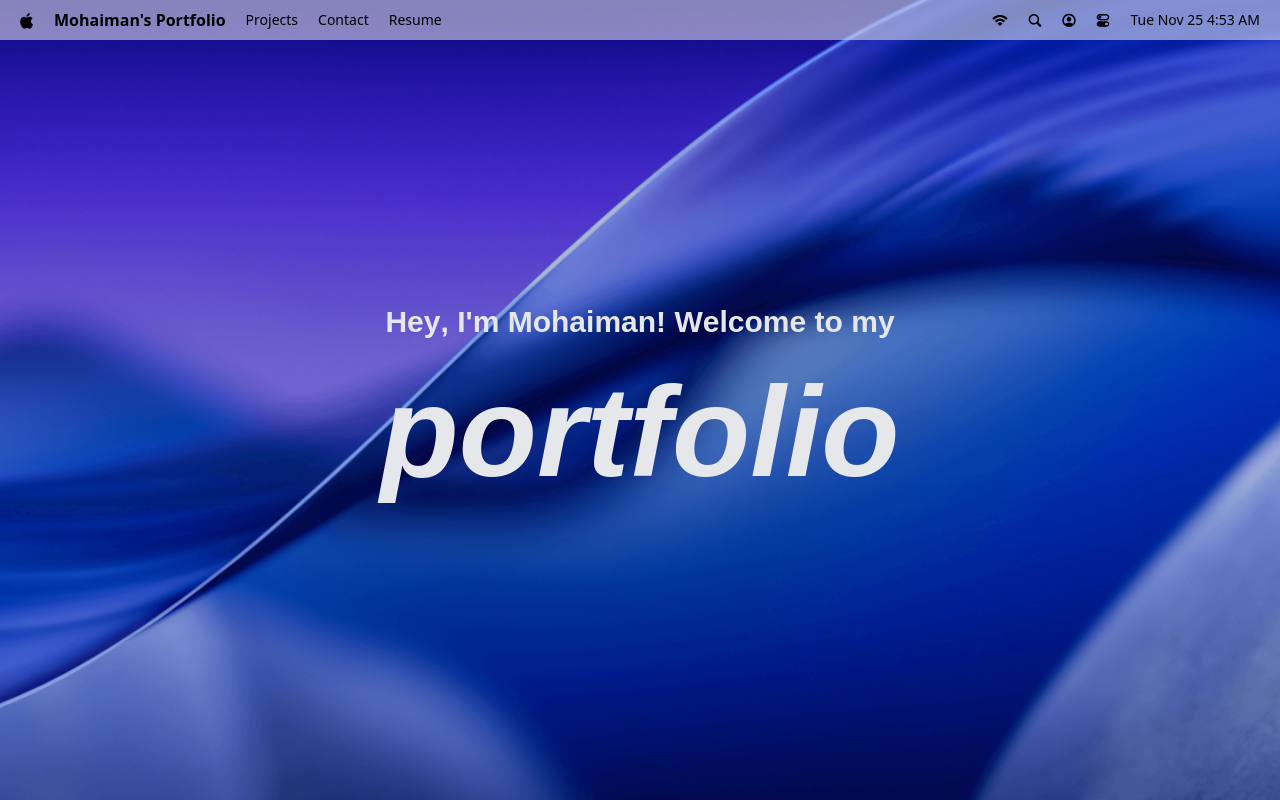
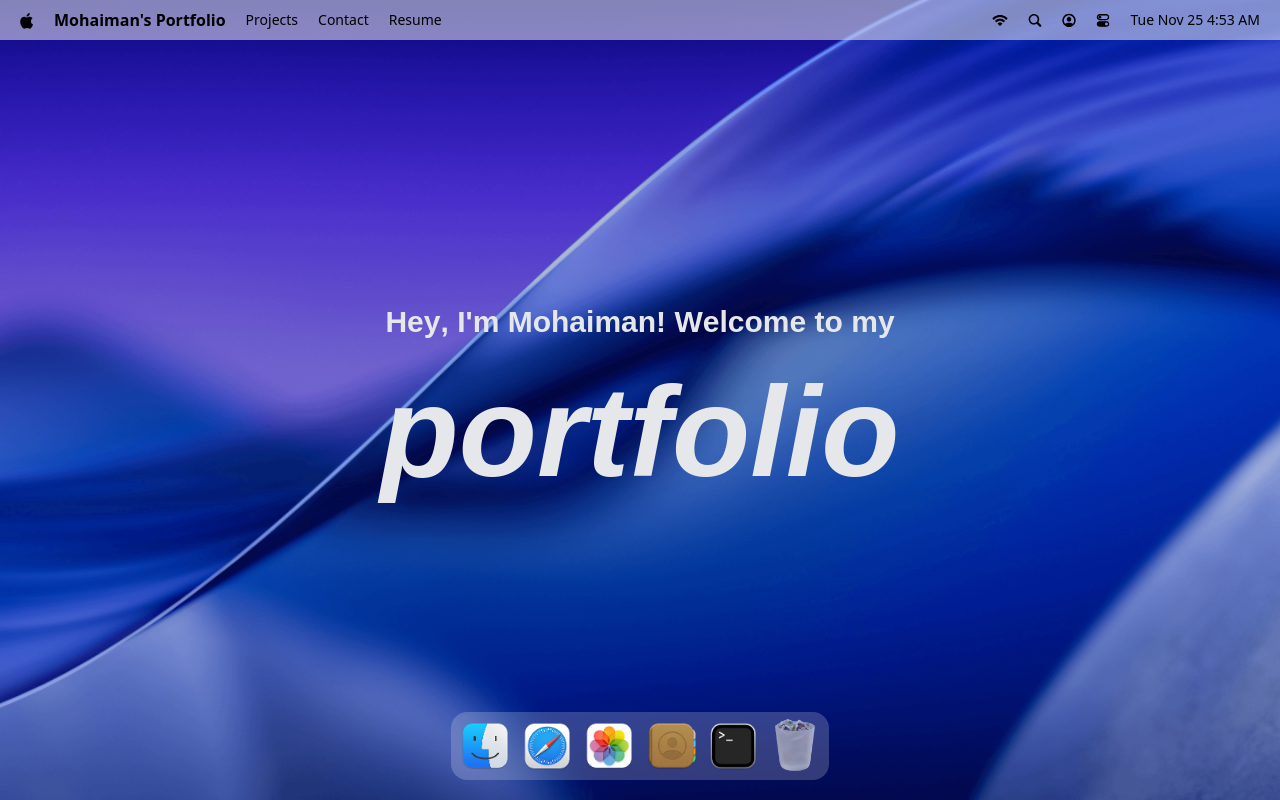
Before and after one commit to m4mohaiman/portfolio-macos-style, a React (Vite) app: page / in a window 1280 px wide. Built offline with nearby package versions, Linux system fonts and the light colour scheme; a web font is replaced by a local one.

Commit message:
dock created

```diff
--- a/package.json
+++ b/package.json
@@ -17,6 +17,7 @@
     "lucide-react": "^0.554.0",
     "react": "^19.2.0",
     "react-dom": "^19.2.0",
+    "react-tooltip": "^5.30.0",
     "tailwindcss": "^4.1.17"
   },
   "devDependencies": {
--- a/src/App.jsx
+++ b/src/App.jsx
@@ -1,12 +1,12 @@
 import React from 'react'
-import Navbar from  "#components/Navbar.jsx"
-import Welcome from  "#components/Welcome.jsx"
+import { Dock , Welcome ,Navbar } from "#components"
 
 const App = () => {
     return (
         <main>
             <Navbar></Navbar>
             <Welcome></Welcome>
+            <Dock></Dock>
         </main>
     )
 }
--- /dev/null
+++ b/src/components/Dock.jsx
@@ -0,0 +1,78 @@
+import React, {useRef} from 'react'
+import {dockApps} from "#constants/index.js";
+import {Tooltip} from 'react-tooltip'
+import {useGSAP} from "@gsap/react";
+import gsap from 'gsap';
+
+
+const Dock = () => {
+    const dockRef = useRef(null);
+
+    useGSAP(() => {
+        const dock = dockRef.current;
+        if (!dock) return;
+
+        const icons = dock.querySelectorAll('.dock-icon');
+
+        const animateIcon = (mouseX) => {
+            const {left} = dock.getBoundingClientRect();
+            icons.forEach((icon) => {
+                const {left: iconLeft, width} = icon.getBoundingClientRect();
+                const center = iconLeft - left + width / 2;
+                const distance = Math.abs(mouseX - center);
+                const intensity = Math.exp(-(distance ** 2.5) / 20000);
+                gsap.to(icon, {scale: 1 + 0.25 * intensity, y: -15 * intensity, duration: 0.2, ease: 'power1.out'});
+            });
+        }
+
+        const handleMouseMove = (e) => {
+            const {left} = dock.getBoundingClientRect();
+            animateIcon(e.clientX - left);
+        };
+
+        const resetIcons = () => {
+            icons.forEach((icon) => gsap.to(icon, {scale: 1, y: 0, duration: 0.3, ease: 'power1.out'}));
+        }
+
+        dock.addEventListener('mousemove', handleMouseMove)
+        dock.addEventListener('mouseleave', resetIcons)
+
+        return () => {
+            dock.removeEventListener('mousemove', handleMouseMove)
+            dock.removeEventListener('mouseleave', resetIcons)
+        }
+
+    }, [])
+
+
+    const toggleApp = (app) => {
+        // TODO Implement open window Logic
+    }
+    return (
+        <section id="dock">
+            <div ref={dockRef} className="dock-container">
+                {
+                    dockApps.map(({id, name, icon, canOpen}) => (
+                        <div key={id} className="relative flex justify-center">
+                            <button
+                                type="button"
+                                className="dock-icon"
+                                aria-label={name}
+                                data-tooltip-id="dock-tooltip"
+                                data-tooltip-content={name}
+                                data-tooltip-delay-show={150}
+                                disabled={!canOpen}
+                                onClick={() => toggleApp({id, canOpen})}
+                            >
+                                <img src={`/images/${icon}`} alt={`${name}-icon`} loading="lazy"
+                                     className={canOpen ? "" : "opacity-60"}/>
+                            </button>
+                        </div>
+                    ))
+                }
+                <Tooltip id="dock-tooltip" place="top" className="tooltip"></Tooltip>
+            </div>
+        </section>
+    )
+}
+export default Dock
--- /dev/null
+++ b/src/components/index.js
@@ -0,0 +1,3 @@
+export { default as Dock } from './Dock.jsx'
+export { default as Welcome } from './Welcome.jsx'
+export { default as Navbar } from './Navbar.jsx'
```
Also changed, not shown: 1 other file (tests, documents, lock files or other folders).
